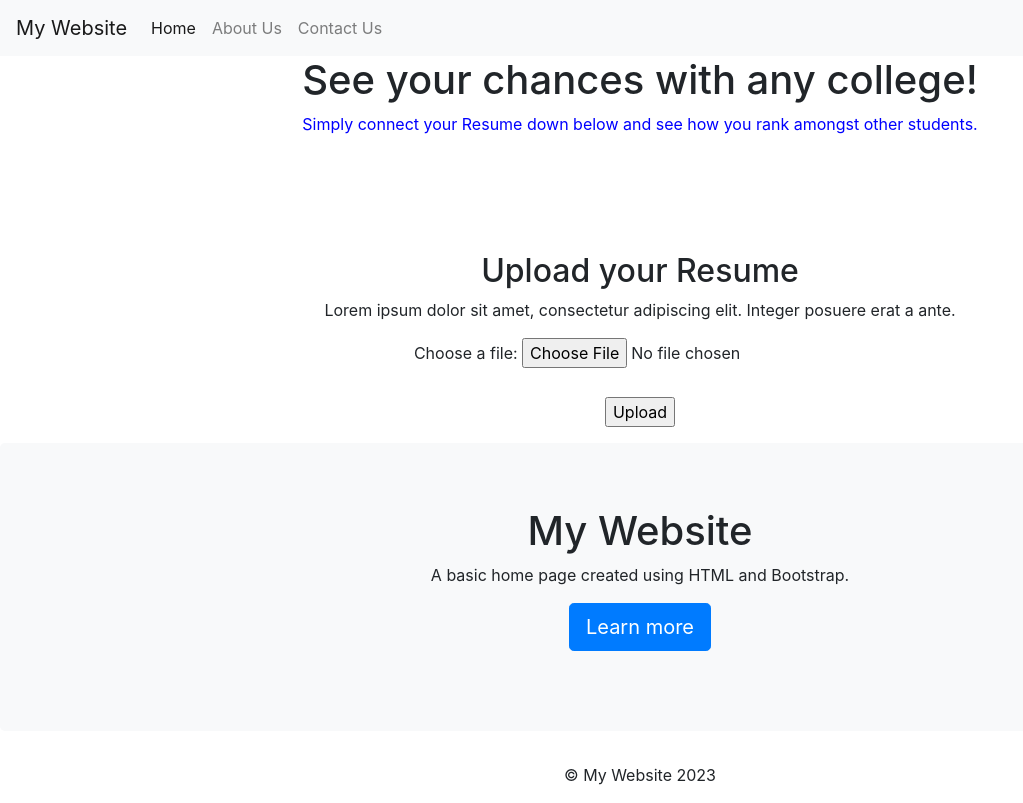
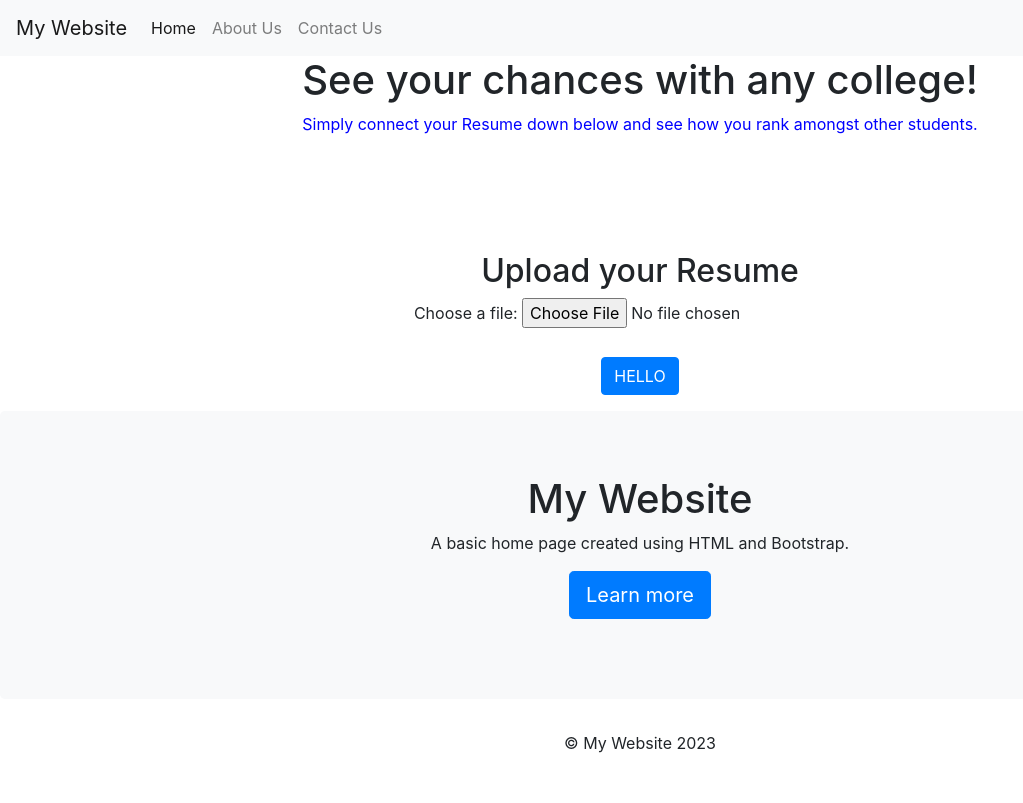
Before and after one commit to FearlessTiger/ResumeApp, a plain HTML site: page templates/main.html in a window 1280 px wide. Shown: the whole page, without its empty margins (0-1023 px from the left). Drawn offline with nearby package versions, Linux system fonts and the light colour scheme.

Commit message:
Button Fixes

```diff
--- a/templates/main.html
+++ b/templates/main.html
@@ -44,12 +44,11 @@
       <div class="row">
         <div class="col-sm-12 text-center">
           <h2 class="subheading">Upload your Resume</h2>
-          <p>Lorem ipsum dolor sit amet, consectetur adipiscing elit. Integer posuere erat a ante.</p>
           <form action="/upload" method="post" enctype="multipart/form-data">
             <label for="file">Choose a file:</label>
             <input type="file" id="file" name="file">
             <br><br>
-            <input type="submit" value="Upload">
+            <button type="button" class="btn btn-primary">HELLO</button>
           </form>
         </div>
       </div>
```
